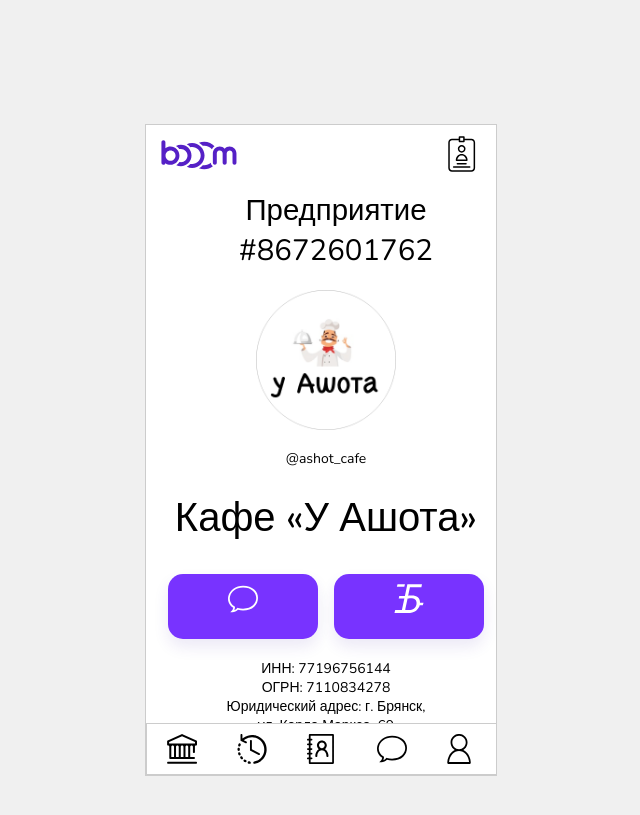
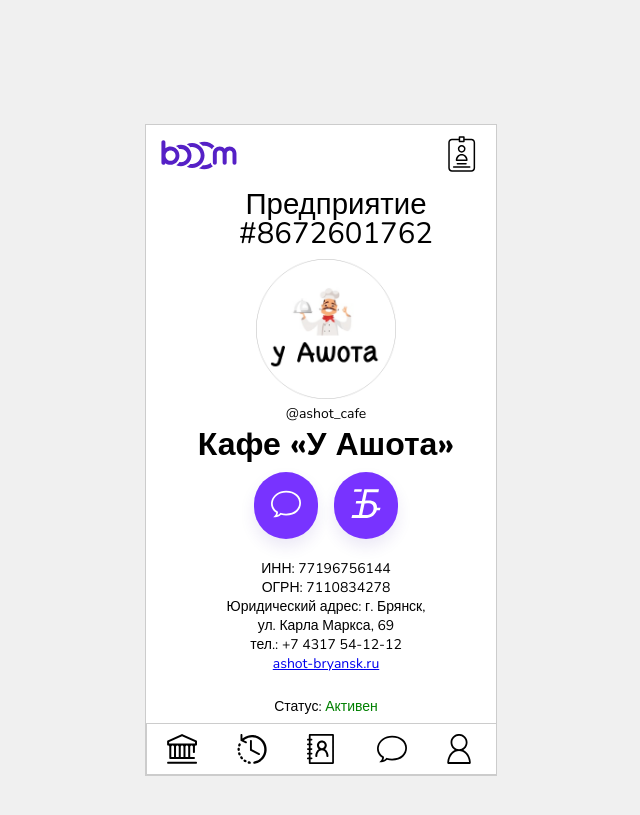
Before and after one commit to booom-app/booom-app, a Jekyll site: the page built from demo/business-profile.html, in a window 1280 px wide. Shown: the top 815 px of the page, without its empty margins (319-959 px from the left). Built offline with Jekyll 4.4.1, drawn with Linux system fonts in a browser that asks for light colours.

Commit message:
contacts

```diff
--- a/assets/css/style.css
+++ b/assets/css/style.css
@@ -18,6 +18,13 @@ body {
     display: flex;
     flex-flow: column;
     justify-content: center;
+}
+
+h1 {
+    font-size: 2.1em;
+    line-height: 1em;
+    font-weight: 400;
+    margin-bottom: 10px;
 }
 
 .main-sign-block {
@@ -205,6 +212,46 @@ body {
     top: -13px
 }
 
+.nickname {
+    margin: 0;
+}
+
+.account-name {
+    font-size: 32px;
+    font-weight: 800;
+    margin: 0;
+}
+
+.action-buttons {
+    text-align: center;
+}
+
+.action-buttons a {
+    text-decoration: none;
+}
+
+.action-button {
+    background: #7833FF;
+    color: #fff;
+    text-decoration: none;
+    outline: none;
+    display: inline-block;
+    width: 50px;
+    height: 50px;
+    line-height: 45px;
+    border-radius: 50px;
+    margin: 6px;
+    padding: 17px 7px 0;
+    font-size: 18px;
+    text-align: center;
+    box-shadow: 0 8px 15px rgba(68,37,165,.1);
+    transition: .3s;
+}
+
+.account-status {
+    padding-top: 10px;
+}
+
 /* HISTORY */
 
 .history-title {
@@ -257,6 +304,46 @@ body {
     color: green;
 }
 
+/* CONTACTS */
+
+.contacts {
+    width: 100%;
+    margin: 40px 0 80px;
+}
+
+.contacts-title {
+    text-align: center;
+}
+
+.contacts-item {
+    font-size: 18px;
+    margin: 10px 0;
+}
+
+.contacts-name {
+    margin: 10px;
+    padding: 5px 0;
+    width: 90%;
+    border-bottom: 1px solid #ccc;
+}
+
+.contacts-name a {
+    color: #000;
+    text-decoration: none;
+}
+
+.add-contact {
+    margin: 10px;
+    padding: 5px 0;
+    width: 90%;
+}
+
+.add-contact a {
+    text-decoration: none;
+    color: #000;
+    font-weight: 800;
+}
+
 /* OPEN QR */
 
 .open-qr {
@@ -300,11 +387,6 @@ body {
 }
 
 /* SEND */
-
-h1 {
-    font-size: 2.1em;
-    font-weight: 400;
-}
 
 .send-form {
     width: 80%;
--- a/demo/business-profile.html
+++ b/demo/business-profile.html
@@ -13,18 +13,20 @@ title: Предприятие #8672601762
 
     <p class="nickname">@ashot_cafe</p>
 
-    <p class="transaction-sum">
+    <p class="account-name">
         Кафе «У Ашота»
     </p>
 
-
-
-    <div class="home-buttons">
-        <a class="home-button">
-            <img src="/assets/img/icons/chat-white.svg" width="30px" alt="">
+    <div class="action-buttons">
+        <a href="/demo/messages/business-message/">
+            <div class="action-button">
+                <img src="/assets/img/icons/chat-white.svg" width="30px" alt="">
+            </div>
         </a>
-        <a class="home-button" href="/demo/send/">
-            <img src="/assets/img/icons/send-white.svg" width="30px" alt="">
+        <a href="/demo/send/">
+            <div class="action-button" href="/demo/send/">
+                <img src="/assets/img/icons/send-white.svg" width="30px" alt="">
+            </div>
         </a>
     </div>
 
@@ -39,7 +41,7 @@ title: Предприятие #8672601762
         <a href="http://ashot-bryansk.ru">ashot-bryansk.ru</a>
     </p>
 
-    <div class="transaction-status">
+    <div class="account-status">
         Статус: <span class="green">Активен</span>
     </div>
 
--- a/demo/profile.html
+++ b/demo/profile.html
@@ -7,6 +7,7 @@ title: Мой профиль
 <div class="profile">
     <div class="profile-item">
         <div class="my-name">
+            <img src="/assets/img/icons/awa.svg" height="80px" alt=""><br>
             Константин Христорождественский
         </div>
         <div class="my-business">
@@ -76,7 +77,8 @@ title: Мой профиль
     </div>
     <div class="profile-item">
         <div class="profile-name">
-            <img src="/assets/img/icons/vk.svg" width="40px" alt=""> <span class="social-text">Нетвой Самец</span>
+            <img src="/assets/img/icons/vk.svg" width="40px" alt="">
+            <span class="social-text">Нетвой Самец</span>
         </div>
         <div class="profile-figure">
 
```
Also changed, not shown: demo/contacts.html (added, +53 -0 lines), demo/user-profile.html (+13 -0 lines), assets/img/icons/add-contact.svg (added), assets/img/icons/invite.svg (added), assets/img/icons/pin.svg (added).
